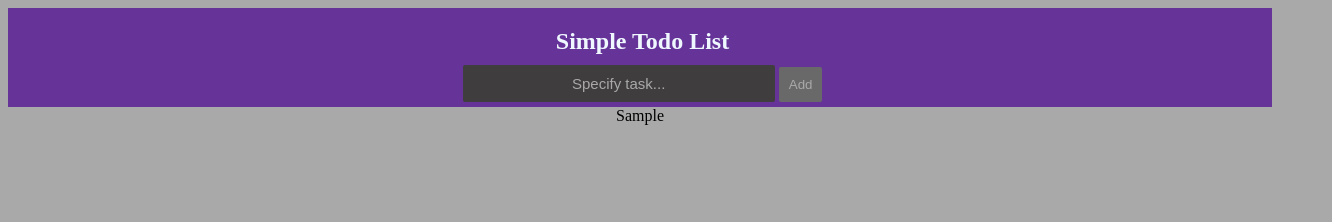
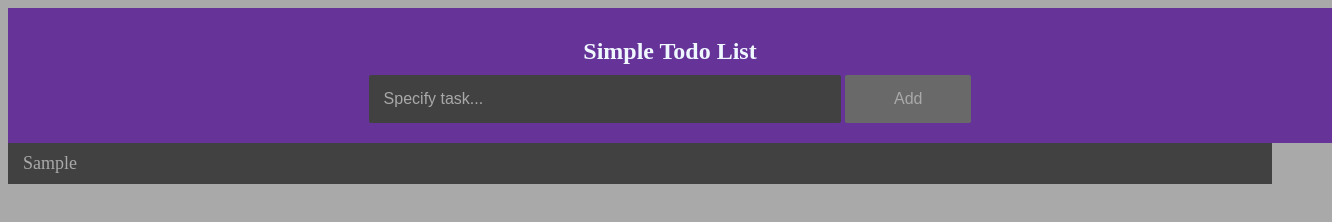
Before and after one commit to dokuritsu/ToDoList-JS, a plain HTML site: page index.html in a window 1280 px wide. Both pictures are taken after typing "Sample" into the empty fields and a click on the button "Add". Shown: the whole page, 1332 px wide, since content can reach past the window. Drawn offline with Linux system fonts and the light colour scheme.

Commit message:
fixed double li creation in js

```diff
--- a/index.html
+++ b/index.html
@@ -6,10 +6,9 @@
 <html>
   <div class="intro">
     <h1 id="title">Simple Todo List</h1>
-
     <input type="text" id="enterTask" placeholder="Specify task..." />
     <button onclick="newTask()" id="addTask">Add</button>
   </div>
 
-  <ul id="unorderedTasks"></ul>
+  <ul id="todoTasks"></ul>
 </html>
--- a/index.js
+++ b/index.js
@@ -1,15 +1,11 @@
 function newTask() {
-  // Create a list item
-  var li = document.createElement("li");
-
   // Grab input value from user
   var inputVal = document.getElementById("enterTask").value;
 
   // Create task & add to unordered list
   var newTask = document.createElement("li");
   newTask.innerText = inputVal;
-  li.appendChild(newTask);
-  document.getElementById("unorderedTasks").appendChild(li);
+  document.getElementById("todoTasks").appendChild(newTask);
 
   // Clear the input
   document.getElementById("enterTask").value = "";
--- a/style.css
+++ b/style.css
@@ -1,7 +1,6 @@
-* {
-  text-align: center;
+/* * {
   box-sizing: border-box;
-}
+} */
 
 body {
   background-color: darkgrey;
@@ -12,13 +11,30 @@ ul {
   padding: 0;
 }
 
+ul li {
+  padding: 10px 5px 10px 15px;
+  cursor: pointer;
+  position: relative;
+  background-color: rgb(85, 85, 85);
+  font-size: 18px;
+  color: darkgray;
+  user-select: none;
+  list-style: none;
+}
+
+ul li:nth-child(odd) {
+  background-color: rgb(66, 65, 65);
+}
+
 ::placeholder {
   color: darkgray;
 }
 
 .intro {
   background-color: rebeccapurple;
-  padding: 10px 5px 5px 10px;
+  width: 100%;
+  text-align: center;
+  padding: 20px 30px;
 }
 
 #title {
@@ -30,22 +46,33 @@ ul {
 
 #enterTask {
   margin: 0;
-  padding: 10px;
-  background-color: rgb(63, 61, 61);
+  padding: 15px;
+  background-color: rgb(66, 65, 65);
   border-radius: 2px;
   border: none;
-  width: 25%;
-  font-size: 15px;
+  width: 35%;
+  font-size: 16px;
   color: darkgrey;
   /* Note: Remove highlight when focused by clicking */
-  outline: none;
+  outline-color: darkgrey;
 }
 
 #addTask {
   margin: 0;
-  padding: 10px;
+  padding: 15px;
   background-color: dimgray;
   border-radius: 2px;
   border: none;
+  width: 10%;
+  font-size: 16px;
+  text-align: center;
   color: darkgray;
+  outline: none;
+  /* Change the look of the cursor when hovering */
+  cursor: pointer;
+  transition: 0.3s;
 }
+
+#addTask:hover {
+  background-color: rgb(126, 126, 126);
+}
```
